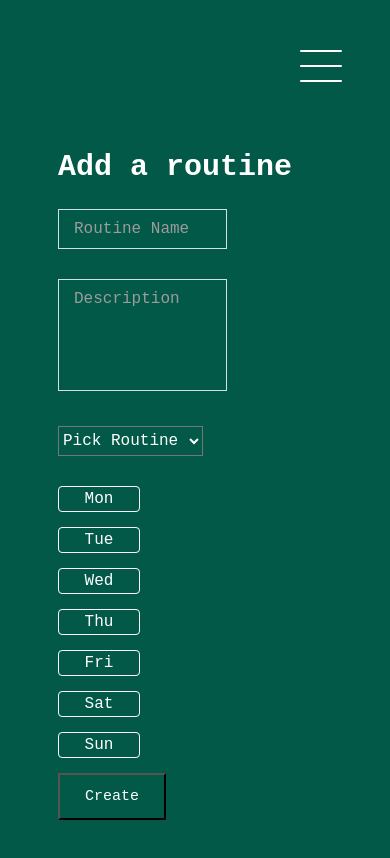
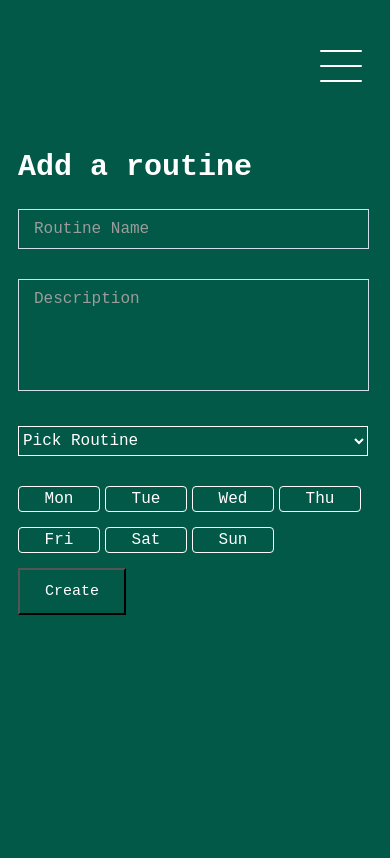
Before and after one commit to aktn/Productive-App-Angular-, an Angular app: page /routines in a window 390 px wide. Shown: the top 858 px of the page. Built offline with nearby package versions, Linux system fonts and the light colour scheme.

Commit message:
Responsive forms UI

```diff
--- a/src/app/components/about/about.component.scss
+++ b/src/app/components/about/about.component.scss
@@ -1,9 +1,16 @@
 .about {
-  padding: 150px 50px 100px 50px;
+  padding: 150px 10px 100px 10px;
   color: #fff;
   font-family: var(--main-font);
   font-size: 20px;
+  @media screen and (min-width: 768px) {
+    padding: 150px 50px 100px 50px;
+  }
   ul {
+    padding: 10px;
+    @media screen and (min-width: 768px) {
+      padding: 30px;
+    }
     li {
       padding-bottom: 25px;
       list-style: none;
--- a/src/app/components/app-sidebar/app-sidebar.component.scss
+++ b/src/app/components/app-sidebar/app-sidebar.component.scss
@@ -1,8 +1,12 @@
 .app-sidebar {
   position: fixed;
   top: 0px;
-  right: 30px;
+  right: 10px;
   font-family: var(--main-font);
+  z-index: 1;
+  @media screen and (min-width: 768px) {
+    right: 20px;
+  }
   &__nav {
     position: fixed;
     top: 0;
--- a/src/productivity/events/components/event-form/event-form.component.scss
+++ b/src/productivity/events/components/event-form/event-form.component.scss
@@ -1,5 +1,5 @@
 .event-form {
-  margin: 150px 50px;
+  margin: 180px 10px;
   color: #fff;
   button {
     color: #fff;
@@ -9,6 +9,9 @@
     background: transparent;
     transition: 0.2s;
     font-family: var(--main-font);
+  }
+  @media screen and (min-width: 768px) {
+    margin: 150px 50px;
   }
 
   h2 {
@@ -21,7 +24,7 @@
     font-size: 16px;
     padding: 10px 15px;
     outline: 0;
-    width: 50%;
+    width: 90%;
     color: #fff;
     background: transparent;
     margin-bottom: 30px;
@@ -29,14 +32,21 @@
     border: 1px solid #d1deeb;
     resize: none;
     font-family: var(--main-font);
+    @media screen and (min-width: 768px) {
+      width: 50%;
+    }
   }
 }
 
 .calendar {
   position: absolute;
-  top: 430px;
-  left: 48%;
+  top: 460px;
+  left: 80%;
   color: #fff;
+  @media screen and (min-width: 768px) {
+    left: 48%;
+    top: 430px;
+  }
 }
 
 ::placeholder {
--- a/src/productivity/routines/components/routine-form/routine-form.component.scss
+++ b/src/productivity/routines/components/routine-form/routine-form.component.scss
@@ -1,7 +1,10 @@
 .routine-form {
   color: #fff;
-  margin: 150px 50px;
+  margin: 150px 10px;
   font-family: var(--main-font);
+  @media screen and (min-width: 768px) {
+    margin: 150px 50px;
+  }
   h2 {
     font-size: 30px;
   }
@@ -21,7 +24,7 @@
     font-size: 16px;
     padding: 10px 15px;
     outline: 0;
-    width: 50%;
+    width: 90%;
     color: #fff;
     background: transparent;
     margin-bottom: 30px;
@@ -29,24 +32,34 @@
     border: 1px solid #d1deeb;
     resize: none;
     font-family: var(--main-font);
+    @media screen and (min-width: 768px) {
+      width: 50%;
+    }
   }
   select {
     outline: none;
     height: 30px;
     font-size: 16px;
-    width: 53%;
+    width: 99%;
     color: #fff;
     background: transparent;
     margin-bottom: 30px;
+    border-radius: 0%;
+    border-color: #fff;
     font-family: var(--main-font);
+    @media screen and (min-width: 768px) {
+      width: 52.5%;
+    }
   }
 
   .days {
-    width: 60%;
-    // height: 30px;
+    width: 100%;
     margin-bottom: 50px;
     input {
       display: none !important;
+    }
+    @media screen and (min-width: 768px) {
+      width: 60%;
     }
   }
 
```
